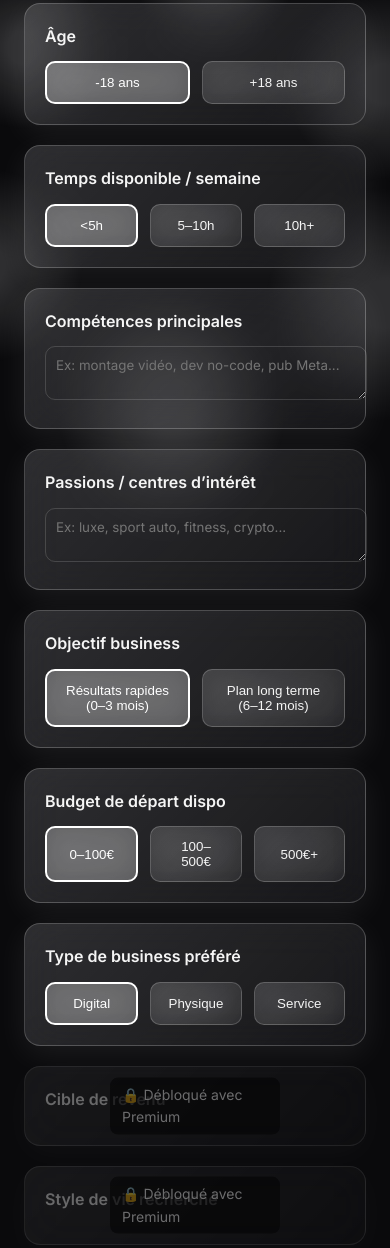
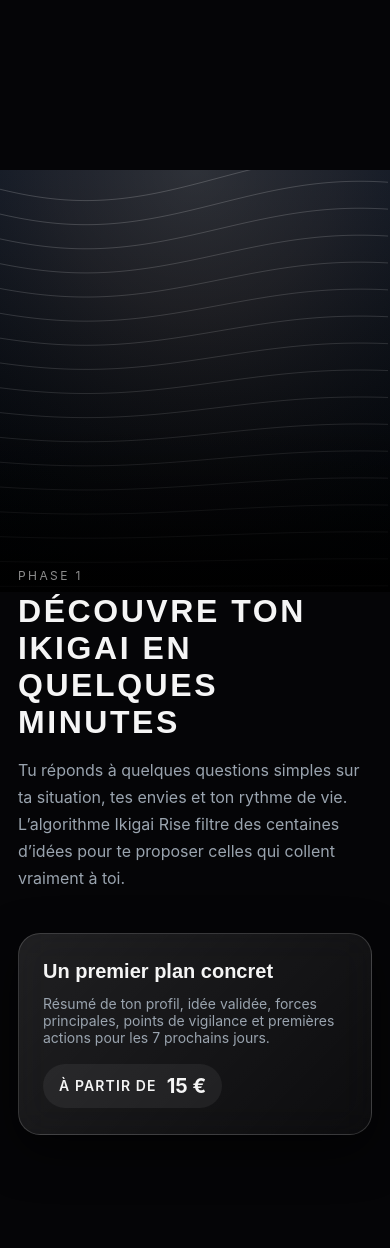
Before and after one commit to Timbeaudou-a11y/ikigai-rise, a plain HTML site: page generate.html in a window 390 px wide. Shown: the part 252-1500 px from the top of the page. Drawn offline with Linux system fonts and the light colour scheme; animation ran at ten frames a second.

Commit message:
Update generate.html

```diff
--- a/generate.html
+++ b/generate.html
@@ -1,279 +1,471 @@
 <!DOCTYPE html>
 <html lang="fr">
 <head>
-  <meta charset="utf-8" />
-  <meta name="viewport" content="width=device-width, initial-scale=1" />
-  <title>Ikigai Rise – Générateur</title>
+  <meta charset="utf-8">
+  <meta name="viewport" content="width=device-width, initial-scale=1.0">
+  <title>Ikigai Rise</title>
   <style>
-    @import url('https://fonts.googleapis.com/css2?family=Inter:wght@400;600&family=Poppins:wght@600;800&display=swap');
-
     :root {
-      --bg: #0a0a0c;
-      --muted: #9aa4af;
-      --accent: #ffffff;
-      --text: #f5f5f5;
+      --bg:#050507;
+      --muted:#9aa4af;
+      --accent:#ffffff;
+      --text:#f5f5f5;
     }
 
-    body {
-      background: var(--bg);
-      color: var(--text);
-      font-family: 'Inter', sans-serif;
-      line-height: 1.6;
-      margin: 0;
+    *{box-sizing:border-box;margin:0;padding:0}
+
+    body{
+      margin:0;
+      background:var(--bg);
+      color:var(--text);
+      font-family:'Inter',sans-serif;
+      overflow-x:hidden;
     }
 
-    h1, h2 {
-      font-family: 'Poppins', sans-serif;
+    h1,h2,h3{font-family:'Poppins',sans-serif}
+
+    /* Soleil */
+    canvas#bgCanvas{
+      position:fixed;
+      top:0;
+      left:0;
+      width:100%;
+      height:100%;
+      z-index:0;
+      transform-origin:center top;
     }
 
-    canvas#bgCanvas {
+    /* Océan (canvas vagues) */
+    #oceanCanvas {
       position: fixed;
-      top: 0; left: 0;
-      width: 100%; height: 100%;
-      z-index: 0;
+      top: 50%;
+      left: 0;
+      width: 100%;
+      height: 50%;
+      z-index: 1;
+      pointer-events: none;
     }
 
-    .wrap {
-      position: relative;
+    /* Titre IKIGAI RISE façon "PRO" */
+    .bigTitle {
+      position: fixed;
+      top: 30%;
+      left: 50%;
+      transform: translate(-50%, -50%) scale(1);
+      font-family: 'Poppins', sans-serif;
+      font-weight: 900;
+      font-size: clamp(42px, 7vw, 120px);
+      letter-spacing: 0.18em;
+      text-transform: uppercase;
+      white-space: nowrap;
       z-index: 2;
-      max-width: 700px;
-      margin: 0 auto;
-      padding: 40px 24px;
+      pointer-events: none;
+
+      background: linear-gradient(135deg,
+        #ffe3b8 0%,
+        #ffbf6f 40%,
+        #ff982c 100%
+      );
+      -webkit-background-clip: text;
+      background-clip: text;
+      color: transparent;
+
+      -webkit-text-stroke: 1.4px rgba(255,180,80,0.85);
+
+      text-shadow:
+        0 0 25px rgba(255,150,50,0.55),
+        0 0 6px rgba(255,170,90,0.85),
+        0 0 2px rgba(0,0,0,0.8);
+
+      opacity: 0;
+      transition: opacity 2s ease;
+    }
+    .bigTitle.show { opacity: 1; }
+
+    /* Contenu sous le hero */
+    main{
+      position:relative;
+      z-index:3;
+      color:var(--text);
     }
 
-    .title { text-align: center; margin-bottom: 40px; }
-    .title h1 { font-size: 42px; font-weight: 800; }
-    .title p { color: var(--muted); margin-top: 12px; }
-
-    form { display: grid; gap: 20px; }
-
-    /* Liquid Glass effect */
-    .field {
-      background: linear-gradient(135deg, rgba(255,255,255,0.15), rgba(255,255,255,0.05));
-      border: 1px solid rgba(255,255,255,0.2);
-      border-radius: 16px;
-      padding: 20px;
-      backdrop-filter: blur(20px) saturate(180%);
-      -webkit-backdrop-filter: blur(20px) saturate(180%);
-      box-shadow: 0 8px 32px rgba(255,255,255,0.08);
+    .hero-spacer{
+      height:100vh;
     }
 
-    .field label {
-      display: block;
-      font-weight: 600;
-      margin-bottom: 12px;
+    .section-row{
+      min-height:70vh;
+      display:flex;
+      align-items:center;
+      justify-content:center;
+      padding:80px 24px;
+    }
+    .section-inner{
+      max-width:1100px;
+      width:100%;
+      display:flex;
+      gap:40px;
+      align-items:center;
+    }
+    .section-row.reverse .section-inner{
+      flex-direction:row-reverse;
     }
 
-    /* Premium glass options */
-    .options {
-      display: flex;
-      flex-wrap: wrap;
-      gap: 12px;
+    .section-text{
+      flex:1.3;
+    }
+    .section-text h2{
+      font-size:32px;
+      margin-bottom:16px;
+      letter-spacing:0.08em;
+      text-transform:uppercase;
+    }
+    .section-text p{
+      font-size:16px;
+      color:var(--muted);
+      line-height:1.7;
+      max-width:480px;
     }
 
-    .option {
-      flex: 1;
-      padding: 12px 16px;
-      border-radius: 10px;
-      border: 1px solid rgba(255,255,255,0.2);
-      background: linear-gradient(135deg, rgba(255,255,255,0.12), rgba(255,255,255,0.05));
-      backdrop-filter: blur(14px) saturate(180%);
-      -webkit-backdrop-filter: blur(14px) saturate(180%);
-      color: var(--text);
-      cursor: pointer;
-      font-weight: 500;
-      text-align: center;
-      transition: .25s;
+    .section-tag{
+      font-size:12px;
+      letter-spacing:0.2em;
+      text-transform:uppercase;
+      color:rgba(255,255,255,0.55);
+      margin-bottom:10px;
     }
 
-    .option:hover {
-      background: rgba(255,255,255,0.15);
+    .section-card{
+      flex:1;
+      border-radius:22px;
+      padding:26px 24px;
+      background:linear-gradient(135deg, rgba(255,255,255,0.11), rgba(255,255,255,0.03));
+      border:1px solid rgba(255,255,255,0.16);
+      box-shadow:0 16px 45px rgba(0,0,0,0.6);
+      backdrop-filter:blur(18px);
+    }
+    .section-card h3{
+      font-size:20px;
+      margin-bottom:12px;
+    }
+    .section-card p{
+      font-size:14px;
+      color:var(--muted);
+      margin-bottom:18px;
     }
 
-    .option.active {
-      border: 2px solid var(--accent);
-      background: rgba(255,255,255,0.25);
-      color: #fff;
+    .price-pill{
+      display:inline-flex;
+      align-items:center;
+      gap:10px;
+      padding:10px 16px;
+      border-radius:999px;
+      background:rgba(255,255,255,0.06);
+      font-size:14px;
+    }
+    .price-pill span:first-child{
+      font-weight:600;
+      letter-spacing:0.08em;
+      text-transform:uppercase;
+    }
+    .price-main{
+      font-size:20px;
+      font-weight:700;
     }
 
-    textarea {
-      width: 100%;
-      background: transparent;
-      border: 1px solid rgba(255,255,255,0.15);
-      border-radius: 10px;
-      padding: 10px;
-      color: var(--text);
-      font-family: 'Inter', sans-serif;
-      resize: vertical;
+    @media(max-width:900px){
+      .section-inner{
+        flex-direction:column;
+      }
+      .section-row.reverse .section-inner{
+        flex-direction:column;
+      }
+      .section-row{
+        padding:60px 18px;
+      }
+      .hero-spacer{
+        height:90vh;
+      }
+      .bigTitle{
+        top:28%;
+      }
+    }
+  </style>
+</head>
+
+<body>
+
+  <!-- Titre -->
+  <div class="bigTitle" id="bigTitle">IKIGAI RISE</div>
+
+  <!-- Soleil -->
+  <canvas id="bgCanvas"></canvas>
+
+  <!-- Océan -->
+  <canvas id="oceanCanvas"></canvas>
+
+  <!-- Contenu -->
+  <main>
+    <div class="hero-spacer"></div>
+
+    <section class="section-row">
+      <div class="section-inner">
+        <div class="section-text">
+          <div class="section-tag">phase 1</div>
+          <h2>Découvre ton Ikigai en quelques minutes</h2>
+          <p>
+            Tu réponds à quelques questions simples sur ta situation, tes envies et ton rythme de vie.
+            L’algorithme Ikigai Rise filtre des centaines d’idées pour te proposer celles qui collent vraiment à toi.
+          </p>
+        </div>
+        <div class="section-card">
+          <h3>Un premier plan concret</h3>
+          <p>
+            Résumé de ton profil, idée validée, forces principales, points de vigilance
+            et premières actions pour les 7 prochains jours.
+          </p>
+          <div class="price-pill">
+            <span>À partir de</span>
+            <span class="price-main">15&nbsp;€</span>
+          </div>
+        </div>
+      </div>
+    </section>
+
+    <section class="section-row reverse">
+      <div class="section-inner">
+        <div class="section-text">
+          <div class="section-tag">phase 2</div>
+          <h2>Transforme l’idée en plan de business</h2>
+          <p>
+            On détaille ton offre, ton positionnement, ta cible et ton calendrier.
+            Tu sais quoi lancer, dans quel ordre, et avec quel budget minimal.
+          </p>
+        </div>
+        <div class="section-card">
+          <h3>Roadmap Ikigai Rise</h3>
+          <p>
+            Checklist d’actions, planning sur 30 à 90 jours et leviers prioritaires
+            pour passer de “bonne idée” à projet qui peut encaisser ses premiers revenus.
+          </p>
+          <div class="price-pill">
+            <span>Pack roadmap</span>
+            <span class="price-main">49&nbsp;€</span>
+          </div>
+        </div>
+      </div>
+    </section>
+
+    <section class="section-row">
+      <div class="section-inner">
+        <div class="section-text">
+          <div class="section-tag">phase 3</div>
+          <h2>Choisis l’accompagnement qui te correspond</h2>
+          <p>
+            Tu peux rester sur un plan unique, ou passer à un abonnement pour générer
+            plusieurs scénarios, tester des idées et ajuster ton parcours au fur et à mesure.
+          </p>
+        </div>
+        <div class="section-card">
+          <h3>Abonnements Ikigai Rise</h3>
+          <p>
+            Accès récurrent au générateur, mises à jour, templates premium et nouveautés.
+          </p>
+          <div class="price-pill">
+            <span>Abonnements</span>
+            <span class="price-main">9&nbsp;€ / mois</span>
+          </div>
+        </div>
+      </div>
+    </section>
+  </main>
+
+<script>
+/* ---------------------------------------------
+   SOLEIL + TEXTE
+---------------------------------------------- */
+
+const canvas = document.getElementById("bgCanvas");
+const ctx = canvas.getContext("2d");
+
+let w, h;
+let sunY;
+let sunTargetY;
+let sunR = 140;
+let maxSunR = 480;
+let animationDone = false;
+const bigTitle = document.getElementById("bigTitle");
+
+function resizeSun() {
+  w = canvas.width = window.innerWidth;
+  h = canvas.height = window.innerHeight;
+
+  sunY = h + sunR * 4;
+  sunTargetY = h * 0.50;
+}
+window.addEventListener("resize", () => {
+  resizeSun();
+  resizeOcean();
+});
+resizeSun();
+
+function drawSun() {
+  ctx.clearRect(0, 0, w, h);
+
+  const grad = ctx.createRadialGradient(
+    w / 2, sunY, sunR * 0.15,
+    w / 2, sunY, sunR
+  );
+
+  grad.addColorStop(0, "rgba(255,215,150,0.95)");
+  grad.addColorStop(0.25, "rgba(255,190,120,0.55)");
+  grad.addColorStop(0.45, "rgba(255,165,80,0.25)");
+  grad.addColorStop(1, "rgba(255,150,60,0)");
+
+  ctx.fillStyle = grad;
+  ctx.beginPath();
+  ctx.arc(w / 2, sunY, sunR, 0, Math.PI * 2);
+  ctx.fill();
 }
 
-    .premium { opacity: 0.4; position: relative; }
-    .premium::after {
-      content: "🔒 Débloqué avec Premium";
-      position: absolute;
-      top: 50%; left: 50%;
-      transform: translate(-50%, -50%);
-      background: rgba(0,0,0,0.7);
-      padding: 6px 12px;
-      border-radius: 8px;
-      font-size: 14px;
-      color: var(--accent);
+function animateSun() {
+  if (sunY > sunTargetY) {
+    sunY -= (sunY - sunTargetY) * 0.015;
   }
 
-    .cta { text-align: center; margin-top: 40px; }
-    .btn {
-      display: inline-block;
-      padding: 16px 28px;
-      border-radius: 14px;
-      font-weight: 600;
-      text-decoration: none;
-      cursor: pointer;
-      transition: 0.2s;
+  if (sunR < maxSunR) {
+    sunR += (maxSunR - sunR) * 0.012;
   }
-    .btn.primary {
-      background: var(--accent); color: #0a0a0c;
-      font-size: 18px; box-shadow: 0 4px 16px rgba(255,255,255,0.3);
+
+  if (!animationDone && sunR > maxSunR * 0.9) {
+    animationDone = true;
+    bigTitle.classList.add("show");
   }
-    .btn.primary:hover { filter: brightness(1.15); transform: translateY(-2px); }
 
-    .btn.premium { margin-top: 20px; background: transparent; border: 2px solid var(--accent); color: var(--accent); }
-    .btn.premium:hover { background: var(--accent); color: #0a0a0c; }
+  drawSun();
+  requestAnimationFrame(animateSun);
+}
+animateSun();
 
-    footer { text-align: center; padding: 30px; font-size: 13px; color: var(--muted); z-index: 2; position: relative; }
-  </style>
-</head>
-<body>
-  <canvas id="bgCanvas"></canvas>
+/* ---------------------------------------------
+   OCÉAN AVEC VAGUES PARTOUT + REFLET
+---------------------------------------------- */
 
-  <div class="wrap">
-    <div class="title">
-      <h1>Ton Ikigai Rise</h1>
-      <p>Remplis le formulaire ci-dessous et découvre ton plan personnalisé.</p>
-    </div>
+const oceanCanvas = document.getElementById("oceanCanvas");
+const octx = oceanCanvas.getContext("2d");
 
-    <form>
-      <!-- Âge -->
-      <div class="field">
-        <label>Âge</label>
-        <div class="options">
-          <button type="button" class="option active">-18 ans</button>
-          <button type="button" class="option">+18 ans</button>
-        </div>
-      </div>
+function resizeOcean() {
+  oceanCanvas.width = window.innerWidth;
+  oceanCanvas.height = window.innerHeight / 2;
+}
+resizeOcean();
 
-      <!-- Temps dispo -->
-      <div class="field">
-        <label>Temps disponible / semaine</label>
-        <div class="options">
-          <button type="button" class="option active">&lt;5h</button>
-          <button type="button" class="option">5–10h</button>
-          <button type="button" class="option">10h+</button>
-        </div>
-      </div>
+let waveTime = 0;
 
-      <!-- Compétences -->
-      <div class="field">
-        <label>Compétences principales</label>
-        <textarea placeholder="Ex: montage vidéo, dev no-code, pub Meta..."></textarea>
-      </div>
+function drawOcean() {
+  const W = oceanCanvas.width;
+  const H = oceanCanvas.height;
 
-      <!-- Passions -->
-      <div class="field">
-        <label>Passions / centres d’intérêt</label>
-        <textarea placeholder="Ex: luxe, sport auto, fitness, crypto..."></textarea>
-      </div>
+  octx.clearRect(0, 0, W, H);
 
-      <!-- Objectif -->
-      <div class="field">
-        <label>Objectif business</label>
-        <div class="options">
-          <button type="button" class="option active">Résultats rapides (0–3 mois)</button>
-          <button type="button" class="option">Plan long terme (6–12 mois)</button>
-        </div>
-      </div>
+  // Fond de l'eau
+  const baseGrad = octx.createLinearGradient(0, 0, 0, H);
+  baseGrad.addColorStop(0, "#06101f");
+  baseGrad.addColorStop(1, "#000000");
+  octx.fillStyle = baseGrad;
+  octx.fillRect(0, 0, W, H);
 
-      <!-- Budget -->
-      <div class="field">
-        <label>Budget de départ dispo</label>
-        <div class="options">
-          <button type="button" class="option active">0–100€</button>
-          <button type="button" class="option">100–500€</button>
-          <button type="button" class="option">500€+</button>
-        </div>
-      </div>
+  // Reflet vertical du soleil sur l'eau (lié à la taille du soleil)
+  const reflectStrength = Math.min(
+    1,
+    Math.max(0, (sunR - maxSunR * 0.5) / (maxSunR * 0.4))
+  );
 
-      <!-- Type de business -->
-      <div class="field">
-        <label>Type de business préféré</label>
-        <div class="options">
-          <button type="button" class="option active">Digital</button>
-          <button type="button" class="option">Physique</button>
-          <button type="button" class="option">Service</button>
-        </div>
-      </div>
+  if (reflectStrength > 0) {
+    octx.save();
+    octx.globalCompositeOperation = "screen";
+    const refGrad = octx.createRadialGradient(
+      W / 2, 0, 0,
+      W / 2, 0, H * 1.1
+    );
+    refGrad.addColorStop(0, `rgba(255,220,180,${0.35 * reflectStrength})`);
+    refGrad.addColorStop(0.3, `rgba(255,200,150,${0.22 * reflectStrength})`);
+    refGrad.addColorStop(0.7, `rgba(80,60,40,${0.12 * reflectStrength})`);
+    refGrad.addColorStop(1, "rgba(0,0,0,0)");
 
-      <!-- Premium locked fields -->
-      <div class="field premium">
-        <label>Cible de revenu</label>
-      </div>
+    octx.fillStyle = refGrad;
+    octx.fillRect(0, 0, W, H);
+    octx.restore();
+  }
 
-      <div class="field premium">
-        <label>Style de vie recherché</label>
-      </div>
+  // Vagues sur toute la surface
+  const waveBaseHeight = 20;
 
-      <div class="field premium">
-        <label>Tolérance au risque</label>
-      </div>
+  octx.lineWidth = 1;
 
-      <div class="cta">
-        <a href="result.html" class="btn primary">Générer mon Ikigai</a><br>
-        <a href="https://buy.stripe.com/test_123456789" class="btn premium">Débloquer Premium – 49€</a>
-      </div>
-    </form>
-  </div>
+  for (let band = 0; band < H; band += 26) {
+    const depthFactor = 1 - band / H; // plus profond = vagues plus petites
+    const amp = waveBaseHeight * depthFactor;
 
-  <footer>
-    © 2025 Ikigai Rise – Tous droits réservés.
-  </footer>
+    octx.beginPath();
+    let started = false;
 
-  <script>
-    // Glass button selection logic
-    document.querySelectorAll('.options').forEach(group=>{
-      const buttons = group.querySelectorAll('.option');
-      buttons.forEach(btn=>{
-        btn.addEventListener('click', ()=>{
-          buttons.forEach(b=>b.classList.remove('active'));
-          btn.classList.add('active');
-        });
-      });
-    });
+    for (let x = 0; x <= W; x += 4) {
+      const y =
+        band +
+        Math.sin((x + waveTime) * 0.012) * amp +
+        Math.sin((x * 0.7 + waveTime * 1.6) * 0.009) * (amp * 0.5) +
+        Math.sin((x * 0.25 + waveTime * 0.4) * 0.004) * (amp * 0.3);
 
-    // Background animation
-    const canvas = document.getElementById('bgCanvas');
-    const ctx = canvas.getContext('2d');
-    let width, height, t=0, scrollScale=1;
+      if (!started) {
+        octx.moveTo(x, y);
+        started = true;
+      } else {
+        octx.lineTo(x, y);
+      }
+    }
 
-    function resize(){width=canvas.width=window.innerWidth;height=canvas.height=window.innerHeight}
-    window.addEventListener('resize',resize);resize();
+    const alpha = 0.06 + depthFactor * 0.12;
+    octx.strokeStyle = `rgba(255,255,255,${alpha})`;
+    octx.stroke();
+  }
 
-    function draw(){
-      ctx.clearRect(0,0,width,height);
-      const cx=width/2, cy=height/2;
-      for(let i=0;i<6;i++){
-        const angle=(Math.PI*2/6)*i+t*0.01;
-        const orbitRadius=(220*scrollScale)+Math.sin(t*0.01+i)*20;
-        const x=cx+Math.cos(angle)*orbitRadius;
-        const y=cy+Math.sin(angle)*orbitRadius;
-        const r=(100*scrollScale)+Math.sin(t*0.02+i)*20;
-        const gradient=ctx.createRadialGradient(x,y,r*0.2,x,y,r);
-        gradient.addColorStop(0,'rgba(255,255,255,0.15)');
-        gradient.addColorStop(1,'rgba(255,255,255,0)');
-        ctx.fillStyle=gradient;ctx.beginPath();ctx.arc(x,y,r,0,Math.PI*2);ctx.fill();
+  // légère ombre en bas pour le relief
+  const bottomGrad = octx.createLinearGradient(0, H * 0.6, 0, H);
+  bottomGrad.addColorStop(0, "rgba(0,0,0,0)");
+  bottomGrad.addColorStop(1, "rgba(0,0,0,0.6)");
+  octx.fillStyle = bottomGrad;
+  octx.fillRect(0, H * 0.6, W, H * 0.4);
+
+  waveTime += 0.8;
+  requestAnimationFrame(drawOcean);
 }
-      t++;requestAnimationFrame(draw);
+drawOcean();
+
+/* ---------------------------------------------
+   EFFET DEZOOM AU SCROLL
+---------------------------------------------- */
+
+function updateHeroOnScroll() {
+  const scroll = window.scrollY;
+  const vh = window.innerHeight || 1;
+  const progress = Math.min(scroll / vh, 1.2);
+
+  const scale = 1 - progress * 0.35;
+  const canvasTranslate = progress * 20;
+  const oceanTranslate = progress * 40;
+
+  canvas.style.transform = `translateY(${canvasTranslate}px) scale(${scale})`;
+  oceanCanvas.style.transform = `translateY(${oceanTranslate}px)`;
+
+  const titleScale = 1 - progress * 0.25;
+  const titleY = -50 - progress * 30;
+  bigTitle.style.transform = `translate(-50%, ${titleY}%) scale(${titleScale})`;
 }
-    draw();
-    window.addEventListener('scroll',()=>{scrollScale=1+window.scrollY*0.0012});
+
+window.addEventListener('scroll', updateHeroOnScroll);
+updateHeroOnScroll();
 </script>
+
 </body>
 </html>
```
Lines whose indentation alone changed are shown as unchanged.
